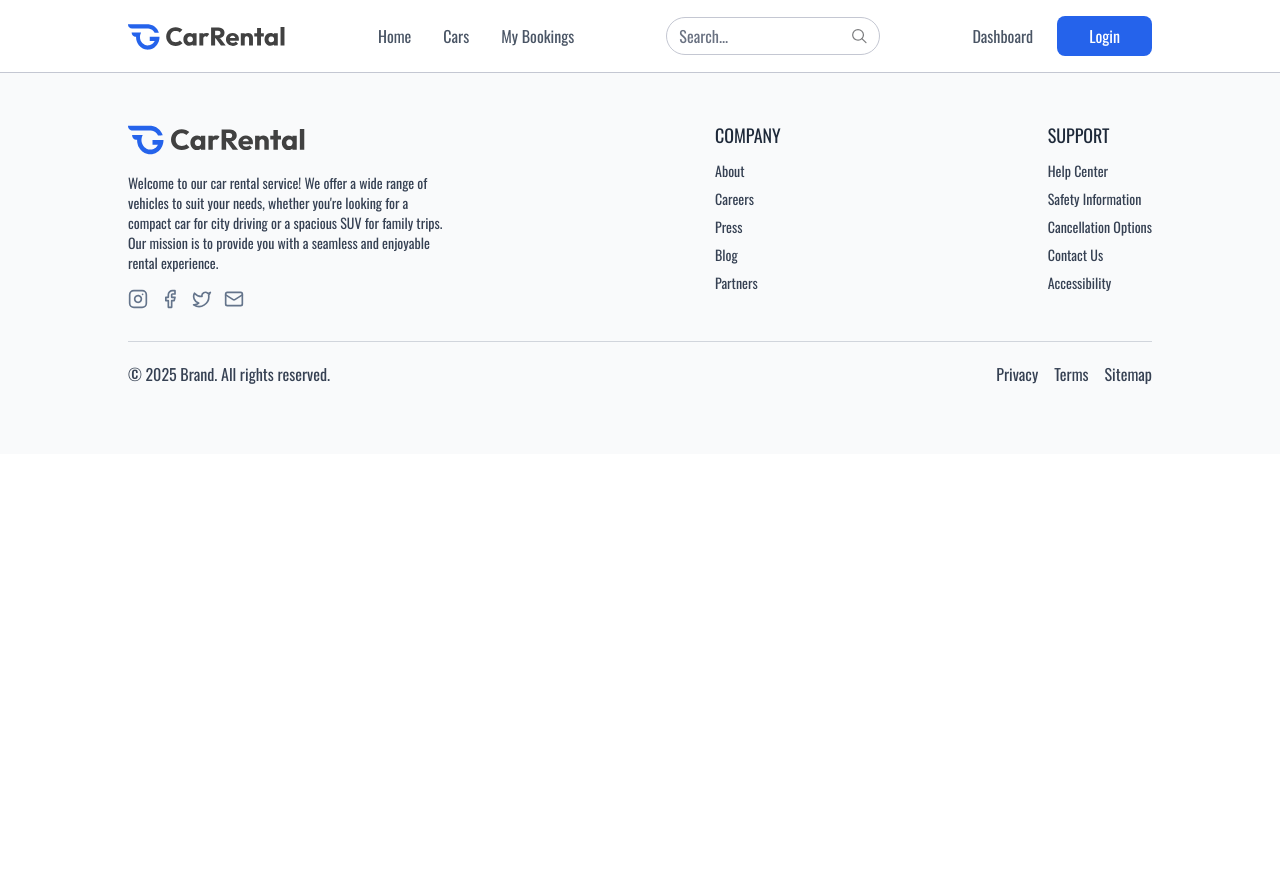
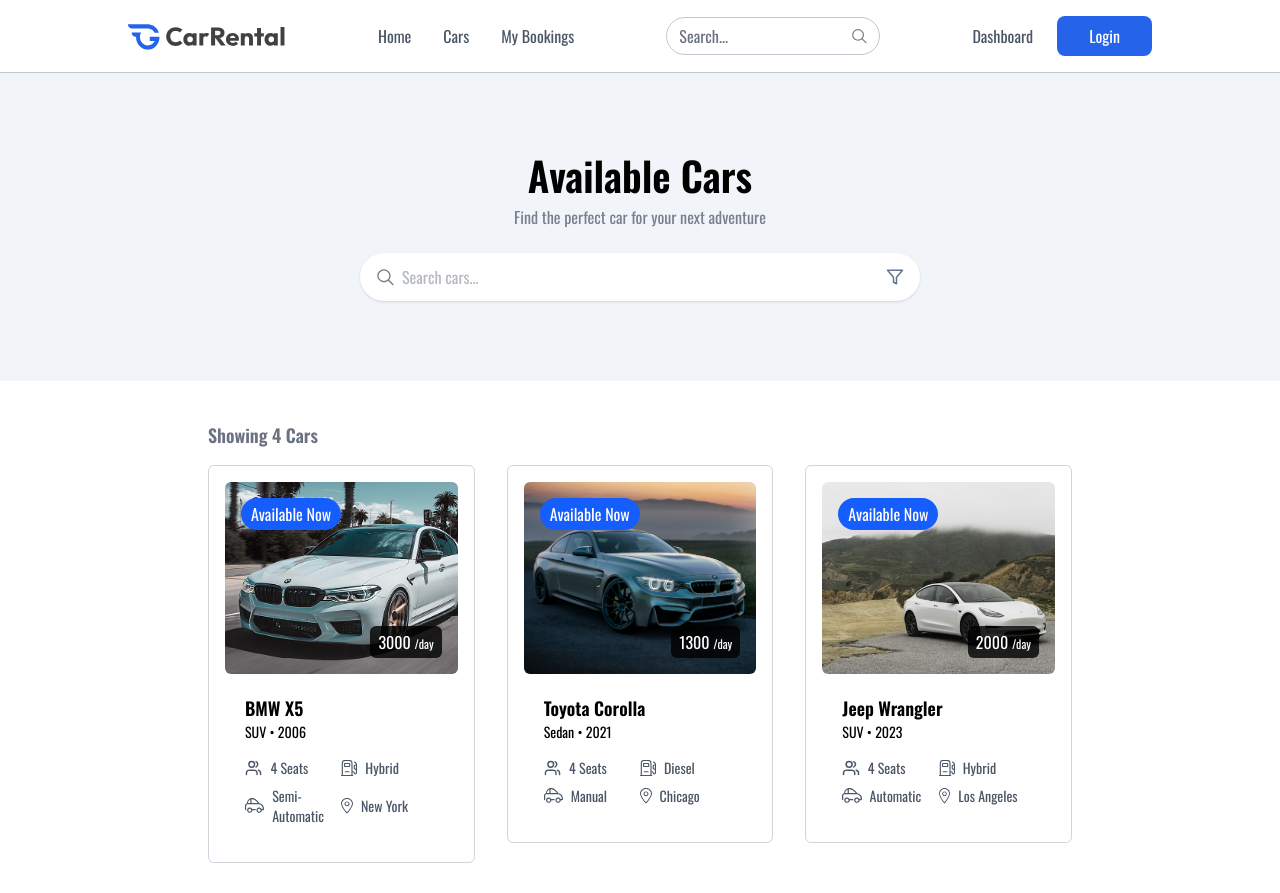
Before and after one commit to Rushabh-118/CarRent, a React (Vite) app in the folder client/: page /cars in a window 1280 px wide. Shown: the top 893 px of the page. Before the commit the page ends 800 px from the top, so only its background shows below. Built offline with nearby package versions, Linux system fonts and the light colour scheme.

Commit message:
Fix availability display in CarCard and enhance Cars page with search and filter functionality

```diff
--- a/client/src/components/CarCard.jsx
+++ b/client/src/components/CarCard.jsx
@@ -10,7 +10,7 @@
     <div onClick={() => {navigate(`/car-details/${car._id}`); scrollTo(0, 0)}} className='border border-gray-300 p-4 rounded-md'>
       <div className='relative h-48 overflow-hidden'>
         <img src={car.image} alt='car Image' className='w-full h-48 object-cover rounded-md mb-4' />
-        {car.isAvailable && <p className='absolute top-4 left-4 text-white px-2.5 py-1 rounded-full'>Available</p>}
+        {car.isAvaliable && <p className='absolute top-4 left-4 text-white px-2.5 py-1 rounded-4xl bg-blue-600'>Available Now</p>}
         <div className='absolute bottom-4 right-4 bg-black/80 text-white px-2 py-1 rounded-md'>
             <span>{currency}{car.pricePerDay} </span>
             <span className='text-xs'>/day</span>
--- a/client/src/pages/Cars.jsx
+++ b/client/src/pages/Cars.jsx
@@ -1,9 +1,33 @@
-import React from 'react'
+import React, { useState } from 'react'
+import Title from '../components/Title'
+import { assets, dummyCarData } from '../assets/assets'
+import CarCard from '../components/CarCard';
 
 const Cars = () => {
+
+  const [input, setInput] = useState('');
+
   return (
     <div>
+      <div className='flex flex-col items-center py-20 bg-light max-md:px-4'>
+        <Title title="Available Cars" subtitle="Find the perfect car for your next adventure" />
+        <div className='flex items-center bg-white px-4 mt-6 max-w-140 w-full rounded-full shadow h-12'>
+          <img src={assets.search_icon} alt="search" className='w-4.5 h-4.5 mr-2' />
+          <input onClick={(e) => setInput(e.target.value)} value={input} type="text" placeholder='Search cars...' className='w-full outline-none h-full text-gray-500' />
 
+          <img src={assets.filter_icon} alt="filter" className='w-4.5 h-4.5 ml-2' />
+        </div>
+      </div>
+      <div className='px-6 md:px-16 lg:px-24 xl:px-32 mt-10'>
+        <p className='text-lg font-semibold text-gray-500 mx-auto xl:px-20'>Showing {dummyCarData.length} Cars</p>
+        <div className='grid grid-cols-1 sm:grid-cols-2 lg:grid-cols-3 gap-8 mt-4 xl:px-20 max-w-7xl mx-auto'>
+          {dummyCarData.map((car, index) => (
+            <div key={index} >
+              <CarCard car={car} />
+            </div>
+          ))}
+        </div>
+      </div>
     </div>
   )
 }
```
